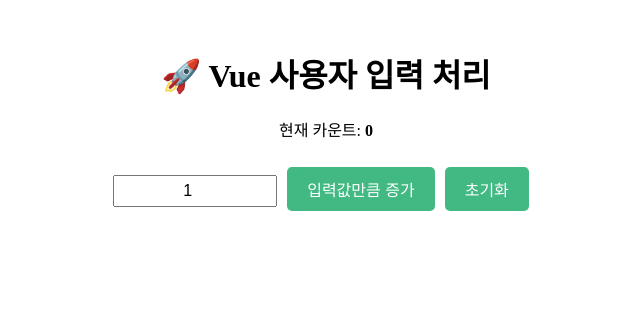
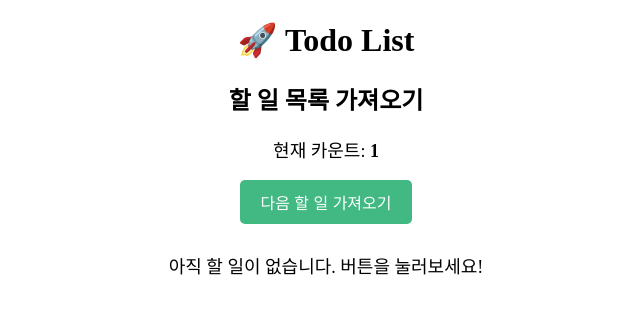
Before and after one commit to max312444/my-vue-app, a Vue app: page / in a window 1280 px wide. Shown: the top 314 px of the page, without its empty margins (314-954 px from the left). Built offline with nearby package versions, Linux system fonts and the light colour scheme.

Commit message:
0214 commit

```diff
--- a/package.json
+++ b/package.json
@@ -8,6 +8,7 @@
     "lint": "vue-cli-service lint"
   },
   "dependencies": {
+    "axios": "^1.7.9",
     "core-js": "^3.8.3",
     "vue": "^3.2.13"
   },
--- a/src/App.vue
+++ b/src/App.vue
@@ -1,74 +1,25 @@
 <template>
-  <div class="container">
-    <h1>🚀 Vue 사용자 입력 처리</h1>
-    <p>현재 카운트: <strong>{{ count }}</strong></p>
+  <div>
+    <h1>🚀 Todo List </h1>
 
-    <!-- 사용자가 입력한 숫자를 바인딩 & Enter 키 입력 시 증가 -->
-    <input
-      type="number"
-      v-model="inputNumber"
-      placeholder="증가할 숫자 입력"
-      @keydown.enter="increaseByInput"
-    />
-
-    <!-- 버튼 클릭 시 실행 -->
-    <button @click="increaseByInput">입력값만큼 증가</button>
-
-    <button @click="resetCount">초기화</button>
+    <!-- TodoCounter 컴포넌트 사용 -->
+     <TodoCounter />
   </div>
 </template>
 
 <script>
+import TodoCounter from "./components/TodoCounter.vue";
+
 export default {
-  name: "CounterApp",
-  data() {
-    return {
-      count: 0,
-      inputNumber: 1, // 기본값 1
-    };
-  },
-  methods: {
-    // 🔹 사용자가 입력한 값만큼 증가
-    increaseByInput() {
-      this.count += Number(this.inputNumber);
-    },
-    // 🔹 초기화 버튼
-    resetCount() {
-      this.inputNumber = 1;
-      this.count = 0;
-    },
-  },
+  name: "App",
+  components: {
+    TodoCounter
+  }
 };
 </script>
 
 <style>
-/* 🔹 스타일 */
-.container {
+h1 {
   text-align: center;
-  margin-top: 50px;
-}
-
-input {
-  width: 150px;
-  padding: 5px;
-  font-size: 16px;
-  text-align: center;
-  margin-right: 10px;
-}
-
-button {
-  background-color: #42b983;
-  color: white;
-  border: none;
-  padding: 10px 20px;
-  font-size: 16px;
-  cursor: pointer;
-  border-radius: 5px;
-  margin-top: 10px;
-  margin-right: 10px;
-}
-
-button:hover {
-  background-color: #36936a;
 }
 </style>
--- /dev/null
+++ b/src/components/TodoCounter.vue
@@ -0,0 +1,71 @@
+<template>
+    <div class="todo-counter">
+        <h2> 할 일 목록 가져오기 </h2>
+        <p>현재 카운트: <strong>{{ count }}</strong></p>
+
+        <button @click="fetchNextTodo">다음 할 일 가져오기</button>
+
+        <div v-if="todo">
+            <h3>할 일 {{ count }}:</h3>
+            <p>{{ todo.title }}</p>
+        </div>
+
+        <p v-else>아직 할 일이 없습니다. 버튼을 눌러보세요!</p>
+    </div>
+</template>
+
+<script>
+import axios from "axios"; // ✅ axios를 import 후 사용하도록 수정
+
+export default {
+  name: "TodoCounter",
+  data() {
+    return {
+      count: 1,
+      todo: null
+    };
+  },
+  methods: {
+    async fetchNextTodo() {
+      try {
+        const response = await axios.get(`https://jsonplaceholder.typicode.com/todos/${this.count}`);
+        this.todo = response.data;
+        this.count++;
+      } catch (error) {
+        console.error("데이터를 불러오는 중 오류 발생:", error);
+      }
+    }
+  }
+};
+</script>
+
+
+<style scoped>
+.todo-counter {
+  text-align: center;
+  margin-top: 20px;
+}
+
+button {
+  background-color: #42b983;
+  color: white;
+  border: none;
+  padding: 10px 20px;
+  font-size: 16px;
+  cursor: pointer;
+  border-radius: 5px;
+  margin-bottom: 10px;
+}
+
+button:hover {
+  background-color: #36936a;
+}
+
+h3 {
+  margin-top: 10px;
+}
+
+p {
+  font-size: 18px;
+}
+</style>
```
Also changed, not shown: src/components/Counter.vue (added, +24 -0 lines), 1 other file (tests, documents, lock files or other folders).
